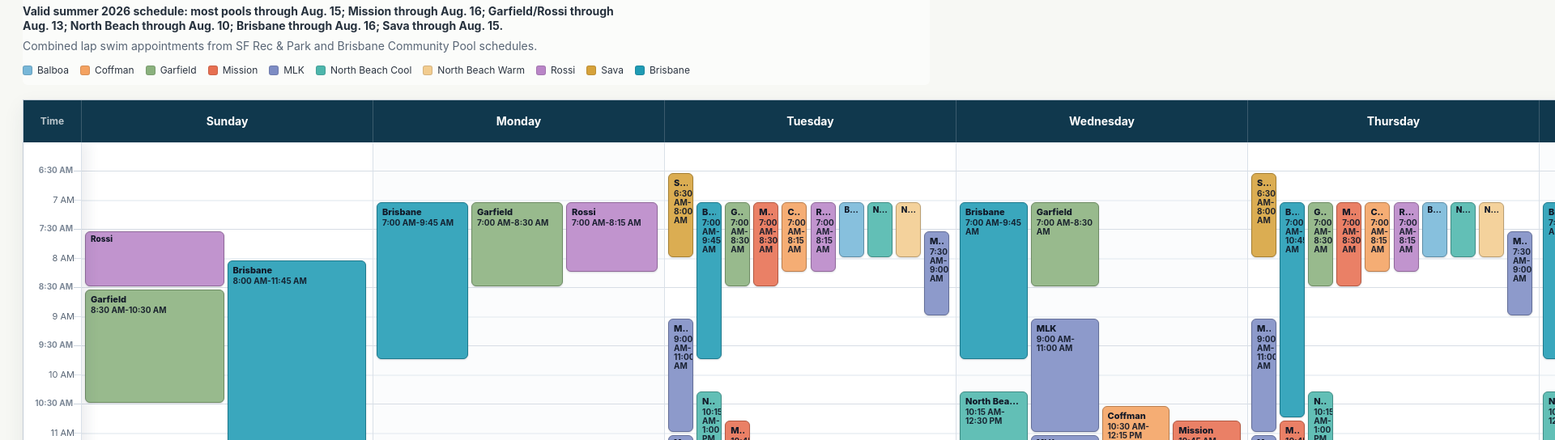
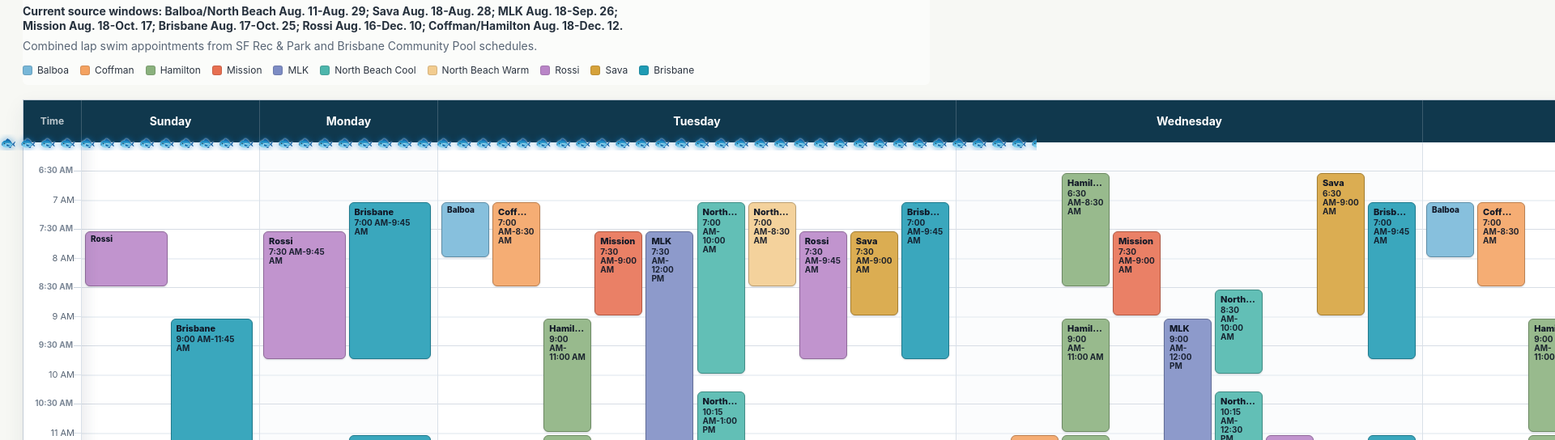
Before and after one commit to aditigarg/sf_swim_calendar, a plain HTML site: page index.html in a window 1280 px wide. Shown: the part 72-616 px from the top of the page at 81% size, 1920 px wide, since content can reach past the window. Drawn offline with Linux system fonts and the light colour scheme.

Commit message:
Update lap swim calendar

```diff
--- a/index.html
+++ b/index.html
@@ -7,7 +7,8 @@
   <style>
     :root {
       --time-col: 72px;
-      --day-min-width: 360px;
+      --day-min-width: 220px;
+      --lane-width: 64px;
       --hour-height: 72px;
       --start-minute: 360;
       --end-minute: 1260;
@@ -326,9 +327,9 @@
     <section class="top-panel" aria-label="Calendar summary and color key">
       <h1>SF + Brisbane Lap Swim Weekly Calendar</h1>
       <div class="validity">
-        Valid summer 2026 schedule: most pools through Aug. 15;
-        Mission through Aug. 16; Garfield/Rossi through Aug. 13;
-        North Beach through Aug. 10; Brisbane through Aug. 16; Sava through Aug. 15.
+        Current source windows: Balboa/North Beach Aug. 11-Aug. 29; Sava Aug. 18-Aug. 28;
+        MLK Aug. 18-Sep. 26; Mission Aug. 18-Oct. 17; Brisbane Aug. 17-Oct. 25;
+        Rossi Aug. 16-Dec. 10; Coffman/Hamilton Aug. 18-Dec. 12.
       </div>
       <div class="subhead">Combined lap swim appointments from SF Rec &amp; Park and Brisbane Community Pool schedules.</div>
       <div class="legend" id="legend"></div>
@@ -342,33 +343,38 @@
 
     <section class="footnotes">
       <div>
-        Brisbane Recreation & Lap Swim blocks include at least two lap lanes where noted by the city schedule.
-        Sava's posted schedule covers June 30-August 15, 2026. North Beach has separate Cool and Warm pool lap swim slots.
-        Hamilton is omitted because no current lap-swim PDF was found in the same source set.
+        Brisbane Recreation & Lap Swim blocks include lap lanes where noted by the city schedule.
+        Garfield is omitted while closed for maintenance Aug. 14-Sep. 7, 2026.
+        North Beach has separate Cool and Warm pool lap swim slots.
         <div class="source-links">
           Sources:
-          <a href="https://sfrecpark.org/DocumentCenter/View/29319">Balboa</a>,
-          <a href="https://sfrecpark.org/DocumentCenter/View/29320">Coffman</a>,
-          <a href="https://sfrecpark.org/DocumentCenter/View/29362">Garfield</a>,
-          <a href="https://sfrecpark.org/DocumentCenter/View/29328">MLK</a>,
-          <a href="https://sfrecpark.org/DocumentCenter/View/29395">Mission</a>,
-          <a href="https://sfrecpark.org/DocumentCenter/View/29329">North Beach</a>,
-          <a href="https://sfrecpark.org/DocumentCenter/View/29326">Rossi</a>,
-          <a href="https://sfrecpark.org/DocumentCenter/View/29571">Sava</a>,
+          <a href="https://sfrecpark.org/DocumentCenter/View/29797">Balboa</a>,
+          <a href="https://sfrecpark.org/DocumentCenter/View/29798">Coffman</a>,
+          <a href="https://sfrecpark.org/DocumentCenter/View/29808">Garfield closure</a>,
+          <a href="https://sfrecpark.org/DocumentCenter/View/29800">Hamilton</a>,
+          <a href="https://sfrecpark.org/DocumentCenter/View/29802">MLK</a>,
+          <a href="https://sfrecpark.org/DocumentCenter/View/29801">Mission</a>,
+          <a href="https://sfrecpark.org/DocumentCenter/View/29778">North Beach Cool</a>,
+          <a href="https://sfrecpark.org/DocumentCenter/View/29779">North Beach Warm</a>,
+          <a href="https://sfrecpark.org/DocumentCenter/View/29804">Rossi</a>,
+          <a href="https://sfrecpark.org/DocumentCenter/View/29815">Sava</a>,
           <a href="https://www.brisbaneca.gov/432/Community-Pool">Brisbane Community Pool</a>.
         </div>
       </div>
-      <div class="sources">Closures noted by SF Rec &amp; Park: June 19 and July 4.</div>
+      <div class="sources">Some pools close for city holidays, training days, and posted maintenance; check the linked source schedule before going.</div>
     </section>
   </main>
 
   <script>
     const days = ["Sunday", "Monday", "Tuesday", "Wednesday", "Thursday", "Friday", "Saturday"];
+    const startMinute = 360;
+    const endMinute = 1260;
+    const timeColumnWidth = 72;
 
     const colors = {
       "Balboa": "#77b7d8",
       "Coffman": "#f4a261",
-      "Garfield": "#8ab17d",
+      "Hamilton": "#8ab17d",
       "Mission": "#e76f51",
       "MLK": "#7d8cc4",
       "North Beach Cool": "#4db6ac",
@@ -380,119 +386,141 @@
 
     const events = [
       ["Sunday", "Rossi", "7:30 AM", "8:30 AM"],
-      ["Sunday", "Brisbane", "8:00 AM", "11:45 AM"],
-      ["Sunday", "Garfield", "8:30 AM", "10:30 AM"],
-      ["Sunday", "Garfield", "12:30 PM", "2:00 PM"],
+      ["Sunday", "Brisbane", "9:00 AM", "11:45 AM"],
 
       ["Monday", "Brisbane", "7:00 AM", "9:45 AM"],
-      ["Monday", "Rossi", "7:00 AM", "8:15 AM"],
-      ["Monday", "Garfield", "7:00 AM", "8:30 AM"],
-      ["Monday", "Brisbane", "1:00 PM", "4:00 PM"],
-      ["Monday", "Rossi", "2:00 PM", "3:45 PM"],
-      ["Monday", "Garfield", "5:30 PM", "7:00 PM"],
+      ["Monday", "Rossi", "7:30 AM", "9:45 AM"],
+      ["Monday", "Brisbane", "11:00 AM", "1:00 PM"],
+      ["Monday", "Rossi", "1:45 PM", "3:45 PM"],
+      ["Monday", "Brisbane", "4:30 PM", "5:45 PM"],
       ["Monday", "Rossi", "6:15 PM", "7:30 PM"],
-      ["Monday", "Brisbane", "7:00 PM", "8:00 PM"],
+      ["Monday", "Brisbane", "7:00 PM", "7:30 PM"],
 
+      ["Tuesday", "Sava", "7:30 AM", "9:00 AM"],
       ["Tuesday", "Brisbane", "7:00 AM", "9:45 AM"],
-      ["Tuesday", "Sava", "6:30 AM", "8:00 AM"],
       ["Tuesday", "Balboa", "7:00 AM", "8:00 AM"],
-      ["Tuesday", "North Beach Cool", "7:00 AM", "8:00 AM"],
-      ["Tuesday", "North Beach Warm", "7:00 AM", "8:00 AM"],
-      ["Tuesday", "Coffman", "7:00 AM", "8:15 AM"],
-      ["Tuesday", "Rossi", "7:00 AM", "8:15 AM"],
-      ["Tuesday", "Garfield", "7:00 AM", "8:30 AM"],
-      ["Tuesday", "Mission", "7:00 AM", "8:30 AM"],
-      ["Tuesday", "MLK", "7:30 AM", "9:00 AM"],
-      ["Tuesday", "MLK", "9:00 AM", "11:00 AM"],
+      ["Tuesday", "North Beach Cool", "7:00 AM", "10:00 AM"],
+      ["Tuesday", "North Beach Warm", "7:00 AM", "8:30 AM"],
+      ["Tuesday", "Coffman", "7:00 AM", "8:30 AM"],
+      ["Tuesday", "Rossi", "7:30 AM", "9:45 AM"],
+      ["Tuesday", "Mission", "7:30 AM", "9:00 AM"],
+      ["Tuesday", "MLK", "7:30 AM", "12:00 PM"],
+      ["Tuesday", "Hamilton", "9:00 AM", "11:00 AM"],
       ["Tuesday", "North Beach Cool", "10:15 AM", "1:00 PM"],
-      ["Tuesday", "Mission", "10:45 AM", "12:30 PM"],
-      ["Tuesday", "MLK", "11:00 AM", "12:00 PM"],
+      ["Tuesday", "Hamilton", "11:00 AM", "12:30 PM"],
+      ["Tuesday", "Mission", "11:15 AM", "1:30 PM"],
+      ["Tuesday", "Coffman", "11:30 AM", "1:00 PM"],
       ["Tuesday", "North Beach Warm", "12:00 PM", "1:00 PM"],
-      ["Tuesday", "Balboa", "12:30 PM", "1:30 PM"],
+      ["Tuesday", "Sava", "12:00 PM", "3:30 PM"],
+      ["Tuesday", "Rossi", "12:30 PM", "3:45 PM"],
+      ["Tuesday", "Balboa", "12:30 PM", "2:00 PM"],
       ["Tuesday", "MLK", "12:30 PM", "3:30 PM"],
-      ["Tuesday", "Rossi", "12:45 PM", "1:45 PM"],
+      ["Tuesday", "Hamilton", "1:00 PM", "3:00 PM"],
       ["Tuesday", "North Beach Cool", "1:30 PM", "3:45 PM"],
-      ["Tuesday", "Brisbane", "2:30 PM", "4:00 PM"],
+      ["Tuesday", "Mission", "2:00 PM", "3:00 PM"],
+      ["Tuesday", "Balboa", "2:30 PM", "3:30 PM"],
       ["Tuesday", "MLK", "3:30 PM", "5:30 PM"],
-      ["Tuesday", "North Beach Cool", "5:30 PM", "6:30 PM"],
-      ["Tuesday", "North Beach Warm", "5:30 PM", "6:30 PM"],
+      ["Tuesday", "North Beach Warm", "4:00 PM", "6:00 PM"],
+      ["Tuesday", "North Beach Cool", "4:30 PM", "6:30 PM"],
+      ["Tuesday", "Brisbane", "4:30 PM", "7:30 PM"],
       ["Tuesday", "Mission", "5:45 PM", "7:00 PM"],
       ["Tuesday", "MLK", "6:00 PM", "7:00 PM"],
-      ["Tuesday", "Brisbane", "6:00 PM", "8:00 PM"],
       ["Tuesday", "Rossi", "6:15 PM", "7:30 PM"],
 
       ["Wednesday", "Brisbane", "7:00 AM", "9:45 AM"],
-      ["Wednesday", "Garfield", "7:00 AM", "8:30 AM"],
-      ["Wednesday", "MLK", "9:00 AM", "11:00 AM"],
+      ["Wednesday", "Sava", "6:30 AM", "9:00 AM"],
+      ["Wednesday", "Hamilton", "6:30 AM", "8:30 AM"],
+      ["Wednesday", "Mission", "7:30 AM", "9:00 AM"],
+      ["Wednesday", "North Beach Cool", "8:30 AM", "10:00 AM"],
+      ["Wednesday", "Hamilton", "9:00 AM", "11:00 AM"],
+      ["Wednesday", "MLK", "9:00 AM", "12:00 PM"],
       ["Wednesday", "North Beach Cool", "10:15 AM", "12:30 PM"],
-      ["Wednesday", "Coffman", "10:30 AM", "12:15 PM"],
-      ["Wednesday", "Mission", "10:45 AM", "12:30 PM"],
-      ["Wednesday", "MLK", "11:00 AM", "12:00 PM"],
-      ["Wednesday", "Balboa", "12:30 PM", "1:30 PM"],
-      ["Wednesday", "Brisbane", "1:00 PM", "4:00 PM"],
+      ["Wednesday", "Coffman", "11:00 AM", "1:00 PM"],
+      ["Wednesday", "Rossi", "11:00 AM", "1:30 PM"],
+      ["Wednesday", "Hamilton", "11:00 AM", "12:30 PM"],
+      ["Wednesday", "Brisbane", "11:00 AM", "1:00 PM"],
+      ["Wednesday", "Mission", "11:30 AM", "1:30 PM"],
+      ["Wednesday", "Sava", "12:00 PM", "2:00 PM"],
+      ["Wednesday", "Balboa", "12:30 PM", "3:00 PM"],
       ["Wednesday", "MLK", "12:30 PM", "3:30 PM"],
+      ["Wednesday", "Hamilton", "1:00 PM", "3:00 PM"],
       ["Wednesday", "North Beach Cool", "1:00 PM", "3:45 PM"],
-      ["Wednesday", "Rossi", "2:00 PM", "3:45 PM"],
-      ["Wednesday", "Sava", "3:30 PM", "5:00 PM"],
+      ["Wednesday", "Balboa", "3:30 PM", "5:30 PM"],
       ["Wednesday", "MLK", "3:30 PM", "5:30 PM"],
-      ["Wednesday", "Mission", "4:30 PM", "7:00 PM"],
-      ["Wednesday", "Coffman", "5:30 PM", "7:00 PM"],
-      ["Wednesday", "Garfield", "5:30 PM", "7:00 PM"],
+      ["Wednesday", "Brisbane", "4:30 PM", "7:30 PM"],
+      ["Wednesday", "Mission", "5:00 PM", "7:00 PM"],
       ["Wednesday", "North Beach Cool", "5:30 PM", "7:00 PM"],
-      ["Wednesday", "Brisbane", "6:00 PM", "8:00 PM"],
+      ["Wednesday", "Coffman", "6:00 PM", "7:00 PM"],
+      ["Wednesday", "Hamilton", "6:30 PM", "8:00 PM"],
+      ["Wednesday", "Sava", "7:00 PM", "8:30 PM"],
 
-      ["Thursday", "Brisbane", "7:00 AM", "10:45 AM"],
-      ["Thursday", "Sava", "6:30 AM", "8:00 AM"],
+      ["Thursday", "Sava", "7:30 AM", "9:00 AM"],
+      ["Thursday", "Brisbane", "7:00 AM", "1:00 PM"],
       ["Thursday", "Balboa", "7:00 AM", "8:00 AM"],
-      ["Thursday", "North Beach Cool", "7:00 AM", "8:00 AM"],
-      ["Thursday", "North Beach Warm", "7:00 AM", "8:00 AM"],
-      ["Thursday", "Coffman", "7:00 AM", "8:15 AM"],
-      ["Thursday", "Rossi", "7:00 AM", "8:15 AM"],
-      ["Thursday", "Garfield", "7:00 AM", "8:30 AM"],
-      ["Thursday", "Mission", "7:00 AM", "8:30 AM"],
-      ["Thursday", "MLK", "7:30 AM", "9:00 AM"],
-      ["Thursday", "MLK", "9:00 AM", "11:00 AM"],
+      ["Thursday", "North Beach Cool", "7:00 AM", "10:00 AM"],
+      ["Thursday", "North Beach Warm", "7:00 AM", "8:30 AM"],
+      ["Thursday", "Coffman", "7:00 AM", "8:30 AM"],
+      ["Thursday", "Rossi", "7:30 AM", "9:45 AM"],
+      ["Thursday", "Mission", "7:30 AM", "9:00 AM"],
+      ["Thursday", "MLK", "7:30 AM", "12:00 PM"],
+      ["Thursday", "Hamilton", "9:00 AM", "11:00 AM"],
       ["Thursday", "North Beach Cool", "10:15 AM", "1:00 PM"],
-      ["Thursday", "Mission", "10:45 AM", "12:30 PM"],
-      ["Thursday", "MLK", "11:00 AM", "12:00 PM"],
+      ["Thursday", "Hamilton", "11:00 AM", "12:30 PM"],
+      ["Thursday", "Mission", "11:15 AM", "1:30 PM"],
+      ["Thursday", "Coffman", "11:30 AM", "1:00 PM"],
       ["Thursday", "North Beach Warm", "12:00 PM", "1:00 PM"],
+      ["Thursday", "Sava", "12:00 PM", "3:30 PM"],
+      ["Thursday", "Rossi", "12:30 PM", "3:45 PM"],
       ["Thursday", "MLK", "12:30 PM", "3:30 PM"],
-      ["Thursday", "Rossi", "12:45 PM", "1:45 PM"],
+      ["Thursday", "Hamilton", "1:00 PM", "3:00 PM"],
       ["Thursday", "North Beach Cool", "1:30 PM", "3:45 PM"],
-      ["Thursday", "Balboa", "2:30 PM", "3:30 PM"],
-      ["Thursday", "Brisbane", "2:30 PM", "4:00 PM"],
+      ["Thursday", "Mission", "2:00 PM", "3:00 PM"],
+      ["Thursday", "Coffman", "2:30 PM", "4:00 PM"],
+      ["Thursday", "Balboa", "2:30 PM", "5:00 PM"],
       ["Thursday", "MLK", "3:30 PM", "5:30 PM"],
-      ["Thursday", "North Beach Cool", "5:30 PM", "6:30 PM"],
+      ["Thursday", "Brisbane", "4:30 PM", "7:30 PM"],
+      ["Thursday", "North Beach Cool", "4:30 PM", "6:30 PM"],
       ["Thursday", "Mission", "5:45 PM", "7:00 PM"],
       ["Thursday", "MLK", "6:00 PM", "7:00 PM"],
-      ["Thursday", "Brisbane", "6:00 PM", "8:00 PM"],
       ["Thursday", "Rossi", "6:15 PM", "7:30 PM"],
-      ["Thursday", "Sava", "7:00 PM", "8:30 PM"],
 
+      ["Friday", "Sava", "6:30 AM", "9:00 AM"],
+      ["Friday", "Hamilton", "6:30 AM", "8:30 AM"],
       ["Friday", "Brisbane", "7:00 AM", "9:45 AM"],
-      ["Friday", "MLK", "9:00 AM", "11:00 AM"],
+      ["Friday", "Mission", "7:30 AM", "9:00 AM"],
+      ["Friday", "North Beach Cool", "8:30 AM", "10:00 AM"],
+      ["Friday", "Hamilton", "9:00 AM", "11:00 AM"],
+      ["Friday", "MLK", "9:00 AM", "12:00 PM"],
       ["Friday", "North Beach Cool", "10:15 AM", "12:30 PM"],
-      ["Friday", "Coffman", "10:30 AM", "12:15 PM"],
-      ["Friday", "Balboa", "10:30 AM", "12:30 PM"],
-      ["Friday", "MLK", "11:00 AM", "12:00 PM"],
+      ["Friday", "Coffman", "11:00 AM", "1:00 PM"],
+      ["Friday", "Hamilton", "11:00 AM", "12:30 PM"],
+      ["Friday", "Brisbane", "11:00 AM", "1:00 PM"],
+      ["Friday", "Mission", "11:30 AM", "1:30 PM"],
+      ["Friday", "Sava", "1:00 PM", "3:00 PM"],
+      ["Friday", "Balboa", "1:30 PM", "3:00 PM"],
       ["Friday", "MLK", "12:30 PM", "3:30 PM"],
+      ["Friday", "Hamilton", "1:00 PM", "3:00 PM"],
       ["Friday", "North Beach Cool", "1:00 PM", "3:45 PM"],
-      ["Friday", "Mission", "2:00 PM", "4:00 PM"],
+      ["Friday", "Mission", "2:30 PM", "4:30 PM"],
       ["Friday", "Sava", "3:30 PM", "5:00 PM"],
       ["Friday", "MLK", "3:30 PM", "5:30 PM"],
+      ["Friday", "Brisbane", "4:30 PM", "7:30 PM"],
       ["Friday", "North Beach Cool", "5:30 PM", "7:30 PM"],
-      ["Friday", "Brisbane", "6:00 PM", "8:00 PM"],
+      ["Friday", "Sava", "5:30 PM", "7:30 PM"],
 
       ["Saturday", "MLK", "7:00 AM", "8:30 AM"],
-      ["Saturday", "Brisbane", "8:00 AM", "9:45 AM"],
+      ["Saturday", "Brisbane", "9:00 AM", "9:45 AM"],
       ["Saturday", "Balboa", "9:00 AM", "10:30 AM"],
       ["Saturday", "Sava", "9:00 AM", "11:00 AM"],
-      ["Saturday", "North Beach Cool", "12:00 PM", "3:00 PM"],
-      ["Saturday", "North Beach Cool", "3:30 PM", "4:30 PM"],
-      ["Saturday", "Mission", "3:30 PM", "5:00 PM"],
+      ["Saturday", "Hamilton", "9:00 AM", "10:30 AM"],
+      ["Saturday", "Mission", "11:30 AM", "12:45 PM"],
+      ["Saturday", "North Beach Cool", "12:00 PM", "1:15 PM"],
+      ["Saturday", "North Beach Cool", "1:45 PM", "4:30 PM"],
       ["Saturday", "MLK", "3:30 PM", "5:00 PM"],
       ["Saturday", "Sava", "3:30 PM", "5:00 PM"],
+      ["Saturday", "Mission", "4:00 PM", "5:30 PM"],
       ["Saturday", "Balboa", "4:00 PM", "5:00 PM"],
+      ["Saturday", "Hamilton", "4:00 PM", "5:00 PM"],
       ["Saturday", "Coffman", "4:00 PM", "5:00 PM"]
     ].map(([day, pool, startLabel, endLabel]) => ({
       day,
@@ -513,40 +541,25 @@
       return hour * 60 + minute;
     }
 
+    const poolLanes = Object.keys(colors);
+    let dayWidths = [];
+
+    function activePoolsForDay(dayEvents) {
+      const activePools = new Set(dayEvents.map(event => event.pool));
+      return poolLanes.filter(pool => activePools.has(pool));
+    }
+
     function layoutDay(dayEvents) {
-      const sorted = dayEvents.slice().sort((a, b) => a.start - b.start || b.end - a.end);
-      const groups = [];
-      let current = [];
-      let currentEnd = -1;
-
-      for (const event of sorted) {
-        if (!current.length || event.start < currentEnd) {
-          current.push(event);
-          currentEnd = Math.max(currentEnd, event.end);
-        } else {
-          groups.push(current);
-          current = [event];
-          currentEnd = event.end;
-        }
-      }
-      if (current.length) groups.push(current);
-
-      for (const group of groups) {
-        const laneEnds = [];
-        for (const event of group) {
-          let lane = laneEnds.findIndex(end => end <= event.start);
-          if (lane === -1) {
-            lane = laneEnds.length;
-            laneEnds.push(event.end);
-          } else {
-            laneEnds[lane] = event.end;
-          }
-          event.lane = lane;
-        }
-        const lanes = laneEnds.length;
-        for (const event of group) event.lanes = lanes;
-      }
-      return sorted;
+      const activePools = activePoolsForDay(dayEvents);
+      const poolLaneByName = Object.fromEntries(activePools.map((pool, index) => [pool, index]));
+      return dayEvents
+        .slice()
+        .sort((a, b) => a.start - b.start || poolLanes.indexOf(a.pool) - poolLanes.indexOf(b.pool))
+        .map(event => ({
+          ...event,
+          lane: poolLaneByName[event.pool],
+          lanes: activePools.length
+        }));
     }
 
     function buildLegend() {
@@ -561,6 +574,19 @@
 
     function buildCalendar() {
       const calendar = document.getElementById("calendar");
+      const calendarWrap = document.querySelector(".calendar-wrap");
+      const laneWidth = Number(getComputedStyle(document.documentElement).getPropertyValue("--lane-width").replace("px", ""));
+      const minDayWidth = Number(getComputedStyle(document.documentElement).getPropertyValue("--day-min-width").replace("px", ""));
+      dayWidths = days.map(day => {
+        const activeCount = activePoolsForDay(events.filter(event => event.day === day)).length;
+        return Math.max(minDayWidth, activeCount * laneWidth);
+      });
+      const calendarWidth = timeColumnWidth + dayWidths.reduce((total, width) => total + width, 0);
+
+      calendar.style.gridTemplateColumns = `var(--time-col) ${dayWidths.map(width => `${width}px`).join(" ")}`;
+      calendar.style.width = `${calendarWidth}px`;
+      calendar.style.minWidth = `${calendarWidth}px`;
+      calendarWrap.style.width = `${calendarWidth}px`;
 
       days.forEach(day => {
         const head = document.createElement("div");
@@ -614,9 +640,49 @@
       return `${hour12}${minutes ? `:${String(minutes).padStart(2, "0")}` : ""} ${meridiem}`;
     }
 
+    function currentMinute() {
+      const now = new Date();
+      return now.getHours() * 60 + now.getMinutes();
+    }
+
+    function minuteToCalendarY(minute) {
+      const boundedMinute = Math.min(Math.max(minute, startMinute), endMinute);
+      const hourHeight = Number(getComputedStyle(document.documentElement).getPropertyValue("--hour-height").replace("px", ""));
+      return (boundedMinute - startMinute) * hourHeight / 60;
+    }
+
+    function currentDayScrollX() {
+      const todayIndex = new Date().getDay();
+      const pagePadding = Number(getComputedStyle(document.querySelector(".page")).paddingLeft.replace("px", ""));
+      const previousDaysWidth = dayWidths
+        .slice(0, todayIndex)
+        .reduce((total, width) => total + width, 0);
+      return pagePadding + previousDaysWidth;
+    }
+
+    function currentTimeScrollY() {
+      const calendar = document.getElementById("calendar");
+      const dayHeader = calendar.querySelector(".day-head");
+      const headerHeight = dayHeader ? dayHeader.offsetHeight : 52;
+      const calendarTop = calendar.getBoundingClientRect().top + window.scrollY;
+      return calendarTop + headerHeight + minuteToCalendarY(currentMinute()) - window.innerHeight * 0.38;
+    }
+
+    function snapToCurrentDayAndTime() {
+      requestAnimationFrame(() => {
+        window.scrollTo({
+          left: currentDayScrollX(),
+          top: Math.max(0, currentTimeScrollY()),
+          behavior: "auto"
+        });
+        requestAnimationFrame(() => placeFishAtCurrentTime());
+      });
+    }
+
     function enableCursorGuide() {
       const guide = document.getElementById("cursorGuide");
       const calendarWrap = document.querySelector(".calendar-wrap");
+      let cursorIsDriving = false;
 
       function fillFishLine() {
         guide.textContent = "🐟 ".repeat(Math.ceil(window.innerWidth / 22) + 8);
@@ -626,18 +692,50 @@
       window.addEventListener("resize", fillFishLine);
 
       calendarWrap.addEventListener("pointermove", event => {
+        cursorIsDriving = true;
         guide.style.display = "block";
         guide.style.top = `${event.clientY}px`;
       });
 
       calendarWrap.addEventListener("pointerleave", () => {
+        cursorIsDriving = false;
+        placeFishAtCurrentTime();
+      });
+
+      window.addEventListener("scroll", () => {
+        if (!cursorIsDriving) placeFishAtCurrentTime();
+      }, { passive: true });
+
+      window.addEventListener("resize", () => {
+        if (!cursorIsDriving) placeFishAtCurrentTime();
+      });
+
+      setInterval(() => {
+        if (!cursorIsDriving) placeFishAtCurrentTime();
+      }, 60000);
+    }
+
+    function placeFishAtCurrentTime() {
+      const guide = document.getElementById("cursorGuide");
+      const calendar = document.getElementById("calendar");
+      const dayHeader = calendar.querySelector(".day-head");
+      const headerHeight = dayHeader ? dayHeader.offsetHeight : 52;
+      const currentTimeTop = calendar.getBoundingClientRect().top + headerHeight + minuteToCalendarY(currentMinute());
+      const calendarBottom = calendar.getBoundingClientRect().bottom;
+
+      if (currentTimeTop < 0 || currentTimeTop > calendarBottom) {
         guide.style.display = "none";
-      });
+        return;
+      }
+
+      guide.style.display = "block";
+      guide.style.top = `${currentTimeTop}px`;
     }
 
     buildLegend();
     buildCalendar();
     enableCursorGuide();
+    snapToCurrentDayAndTime();
   </script>
 </body>
 </html>
```
